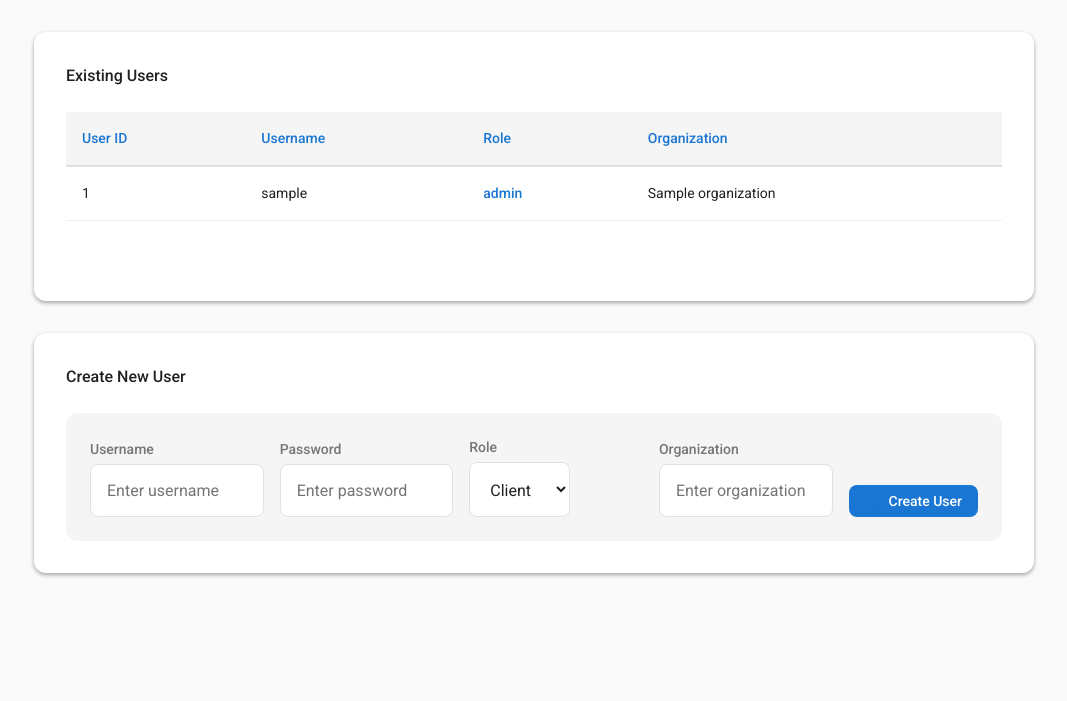
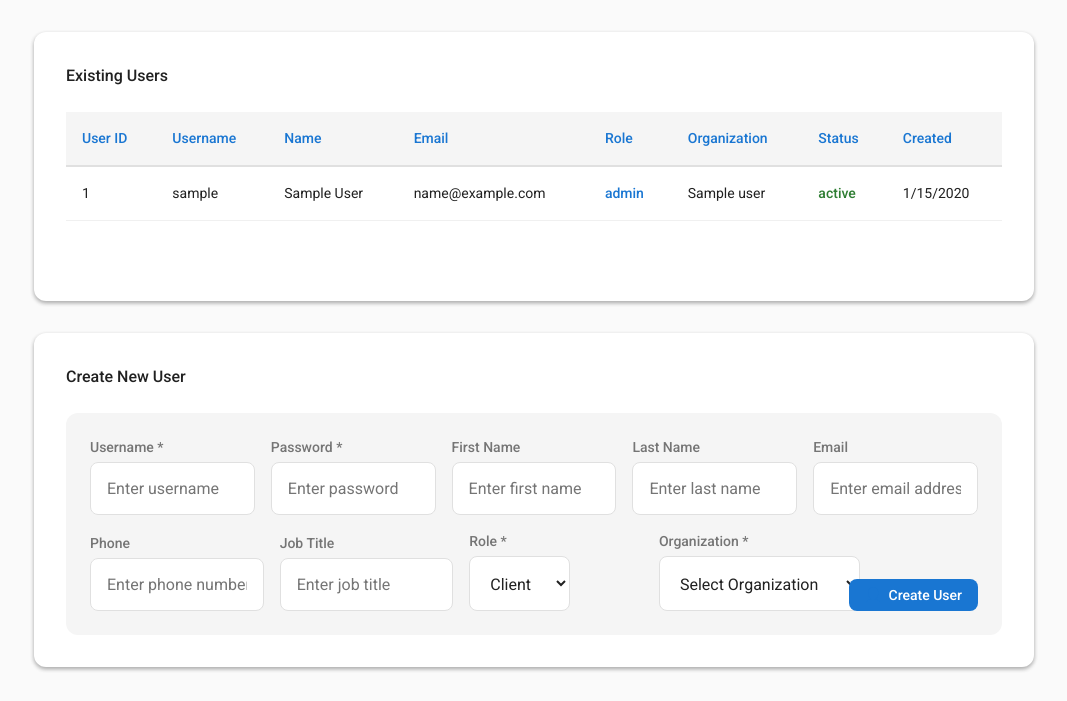
Before and after one commit to fernandorocha/engesense_webapp, a Node project: template views/admin_users.ejs in a window 1280 px wide. Shown: the part 99-800 px from the top of the page, without its empty margins (106-1173 px from the left). Run offline with Node 20 templates, Linux system fonts and the light colour scheme; the template is opened without the code that fills it: most values are stand-ins (such as "Sample title", 1, 10 or a date in 2020).

Commit message:
Implement Phase 1 database enhancement with organizations table and enhanced user management
Co-authored-by: fernandorocha <3956268+fernandorocha@users.noreply.github.com>

```diff
--- a/views/admin_users.ejs
+++ b/views/admin_users.ejs
@@ -141,11 +141,15 @@
 
       .users-table {
         font-size: var(--md-font-size-caption);
+        display: block;
+        overflow-x: auto;
+        white-space: nowrap;
       }
 
       .users-table th,
       .users-table td {
         padding: var(--md-spacing-sm);
+        min-width: 100px;
       }
     }
 
@@ -155,6 +159,21 @@
         overflow-x: auto;
         white-space: nowrap;
       }
+
+      .users-table th,
+      .users-table td {
+        min-width: 80px;
+        font-size: var(--md-font-size-caption);
+      }
+    }
+
+    /* Additional utility classes for status indicators */
+    .md-text-success {
+      color: #2e7d32 !important;
+    }
+
+    .md-text-error {
+      color: #d32f2f !important;
     }
   </style>
 </head>
@@ -178,8 +197,12 @@
           <tr>
             <th>User ID</th>
             <th>Username</th>
+            <th>Name</th>
+            <th>Email</th>
             <th>Role</th>
             <th>Organization</th>
+            <th>Status</th>
+            <th>Created</th>
           </tr>
         </thead>
         <tbody>
@@ -187,12 +210,20 @@
             <tr>
               <td><%= u.id %></td>
               <td><%= u.username %></td>
+              <td><%= [u.first_name, u.last_name].filter(n => n).join(' ') || '-' %></td>
+              <td><%= u.email || '-' %></td>
               <td>
                 <span class="<%= u.role === 'admin' ? 'md-text-primary' : '' %>" style="font-weight: <%= u.role === 'admin' ? 'var(--md-font-weight-medium)' : 'var(--md-font-weight-regular)' %>;">
                   <%= u.role %>
                 </span>
               </td>
-              <td><%= u.organization %></td>
+              <td><%= u.organization_name || '-' %></td>
+              <td>
+                <span class="<%= u.status === 'active' ? 'md-text-success' : u.status === 'suspended' ? 'md-text-error' : '' %>" style="font-weight: var(--md-font-weight-medium);">
+                  <%= u.status || 'active' %>
+                </span>
+              </td>
+              <td><%= u.created_at ? new Date(u.created_at).toLocaleDateString() : '-' %></td>
             </tr>
           <% }) %>
         </tbody>
@@ -203,7 +234,7 @@
       <h2 class="section-title">Create New User</h2>
       <form method="POST" action="/admin/users" class="create-user-form">
         <div class="form-field">
-          <label class="md-input-label" for="username">Username</label>
+          <label class="md-input-label" for="username">Username *</label>
           <input
             id="username"
             name="username"
@@ -214,7 +245,7 @@
         </div>
 
         <div class="form-field">
-          <label class="md-input-label" for="password">Password</label>
+          <label class="md-input-label" for="password">Password *</label>
           <input
             id="password"
             name="password"
@@ -226,22 +257,73 @@
         </div>
 
         <div class="form-field">
-          <label class="md-input-label" for="role">Role</label>
-          <select id="role" name="role" class="form-select">
+          <label class="md-input-label" for="first_name">First Name</label>
+          <input
+            id="first_name"
+            name="first_name"
+            class="md-input"
+            placeholder="Enter first name"
+          />
+        </div>
+
+        <div class="form-field">
+          <label class="md-input-label" for="last_name">Last Name</label>
+          <input
+            id="last_name"
+            name="last_name"
+            class="md-input"
+            placeholder="Enter last name"
+          />
+        </div>
+
+        <div class="form-field">
+          <label class="md-input-label" for="email">Email</label>
+          <input
+            id="email"
+            name="email"
+            type="email"
+            class="md-input"
+            placeholder="Enter email address"
+          />
+        </div>
+
+        <div class="form-field">
+          <label class="md-input-label" for="phone">Phone</label>
+          <input
+            id="phone"
+            name="phone"
+            type="tel"
+            class="md-input"
+            placeholder="Enter phone number"
+          />
+        </div>
+
+        <div class="form-field">
+          <label class="md-input-label" for="job_title">Job Title</label>
+          <input
+            id="job_title"
+            name="job_title"
+            class="md-input"
+            placeholder="Enter job title"
+          />
+        </div>
+
+        <div class="form-field">
+          <label class="md-input-label" for="role">Role *</label>
+          <select id="role" name="role" class="form-select" required>
             <option value="client">Client</option>
             <option value="admin">Admin</option>
           </select>
         </div>
 
         <div class="form-field">
-          <label class="md-input-label" for="organization">Organization</label>
-          <input
-            id="organization"
-            name="organization"
-            class="md-input"
-            placeholder="Enter organization"
-            required
-          />
+          <label class="md-input-label" for="organization_id">Organization *</label>
+          <select id="organization_id" name="organization_id" class="form-select" required>
+            <option value="">Select Organization</option>
+            <% organizations.forEach(org => { %>
+              <option value="<%= org.id %>"><%= org.name %></option>
+            <% }) %>
+          </select>
         </div>
 
         <button type="submit" class="md-button md-button-filled create-button">
```
Also changed, not shown: middleware/validation.js (+24 -2 lines), routes/admin.js (+46 -13 lines), scripts/db.js (+74 -9 lines), test.sqlite (deleted).
